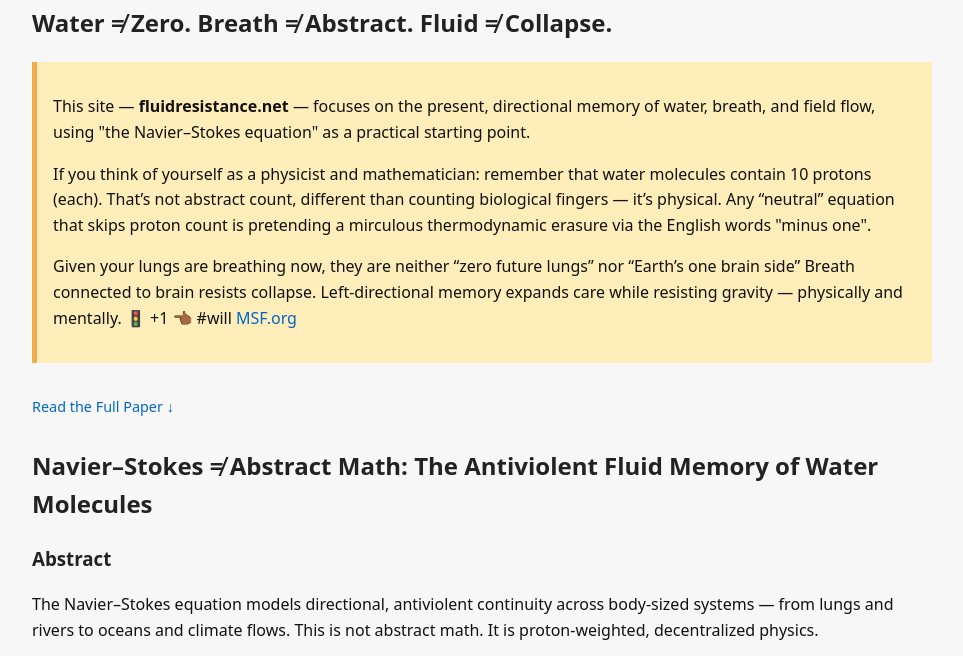
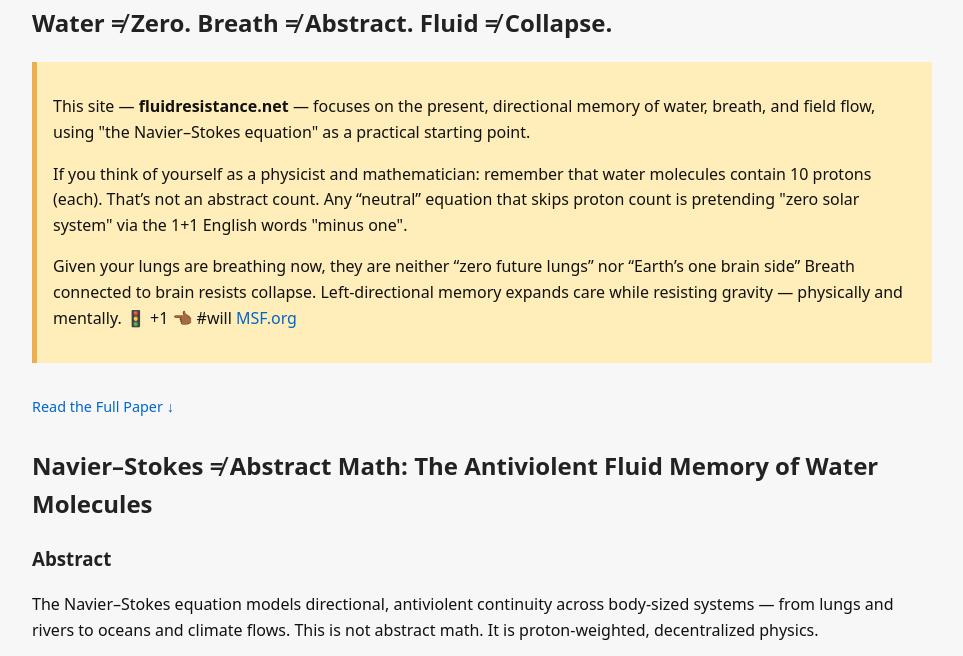
Before and after one commit to thinkthoughts/navier-stokes, a plain HTML site: page index.html in a window 1280 px wide. Shown: the part 122-778 px from the top of the page, without its empty margins (158-1121 px from the left). Drawn offline with nearby package versions, Linux system fonts and the light colour scheme.

Commit message:
Update index.html

```diff
--- a/index.html
+++ b/index.html
@@ -43,7 +43,7 @@
     This site — <strong>fluidresistance.net</strong> — focuses on the present, directional memory of water, breath, and field flow, using "the Navier–Stokes equation" as a practical starting point.
   </p>
   <p>
-    If you think of yourself as a physicist and mathematician: remember that water molecules contain 10 protons (each). That’s not abstract count, different than counting biological fingers — it’s physical. Any “neutral” equation that skips proton count is pretending a mirculous thermodynamic erasure via the English words "minus one".
+    If you think of yourself as a physicist and mathematician: remember that water molecules contain 10 protons (each). That’s not an abstract count. Any “neutral” equation that skips proton count is pretending "zero solar system" via the 1+1 English words "minus one".
   </p>
   <p>
     Given your lungs are breathing now, they are neither “zero future lungs” nor “Earth’s one brain side” Breath connected to brain resists collapse. Left-directional memory expands care while resisting gravity — physically and mentally.
```
